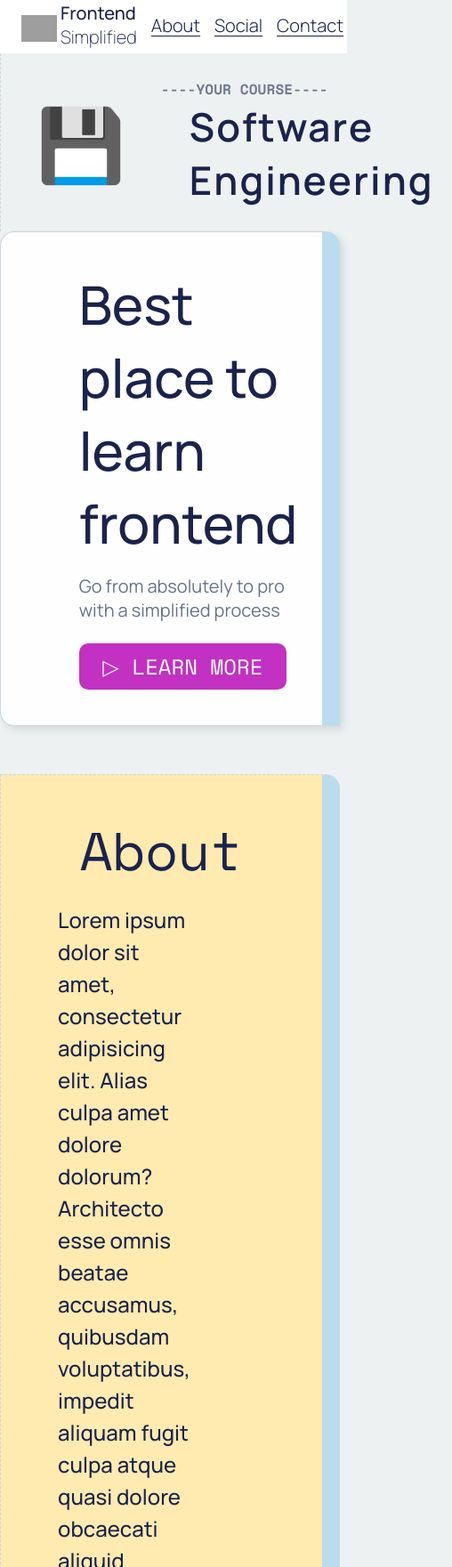
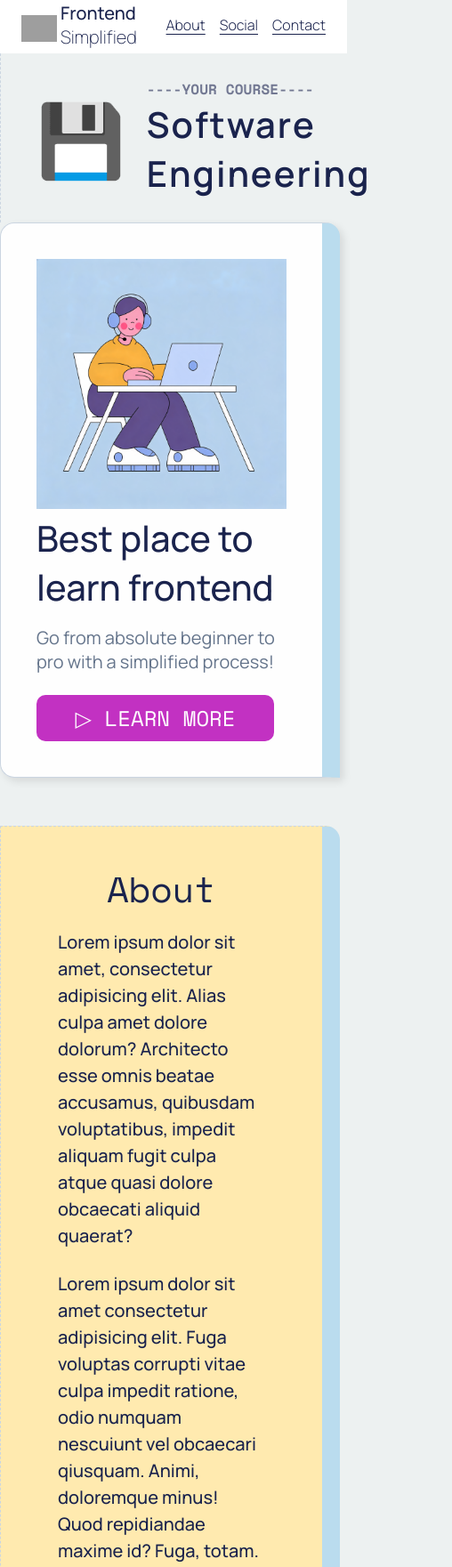
Before and after one commit to kyla-made/mini-project-mod-three, a plain HTML site: page index.html in a window 390 px wide. Shown: the top 1761 px of the page at 89% size, 508 px wide, since content can reach past the window. Drawn offline with nearby package versions, Linux system fonts and the light colour scheme; grey boxes are pictures that could not be loaded.

Commit message:
Refined projects responsiveness supporting smaller media devices

```diff
--- a/index.html
+++ b/index.html
@@ -45,7 +45,7 @@
             <div class="hero__description">
               <h1>Best place to learn frontend</h1>
               <p class="subheader">
-                Go from absolutely to pro with a simplified process
+                Go from absolute beginner to pro with a simplified process!
               </p>
               <a href="#about">
                 <button class="hero__description--button">▷ LEARN MORE</button>
--- a/style.css
+++ b/style.css
@@ -300,3 +300,74 @@
 .footer__link {
   padding: 0 16px
 }
+
+/*
+
+RESPONSIVENESS
+
+*/
+
+/*
+
+SMALLER SCREEN
+
+*/
+
+@media (max-width: 1024px) {
+  .section__description--para {
+    font-size: 20px;
+  }
+
+  .section__card--contact {
+    width: 90%;
+    margin: 0 auto;
+  }
+}
+
+@media (max-width: 768px) {
+  a {
+    font-size: 16px
+  }
+
+  .course {
+    gap: 4px;
+  }
+
+  .course__title {
+    margin-left: 0;
+    font-size: 40px;
+  }
+
+  .hero {
+    flex-direction: column;
+  }
+
+  .hero__img--wrapper {
+    max-width: 500px;
+  }
+
+  .hero__description {
+    margin-left: 0;
+  }
+
+  h1 {
+    font-size: 40px;
+  }
+
+  .section__description {
+    flex-direction: column;
+  }
+
+  .section__description--wrapper {
+    width: 100%;
+  }
+
+  input, textarea {
+    width: 400px;
+  }
+
+  .section__card--contact {
+    width: 85%;
+    margin: 0 auto;
+  }
+}
```
